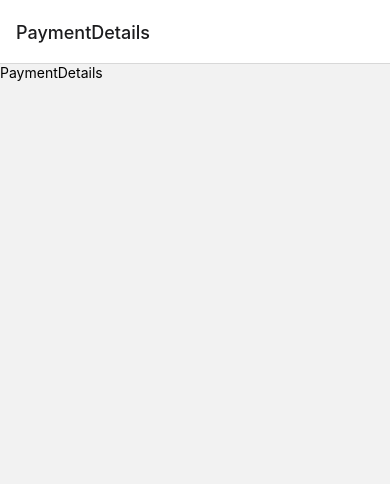
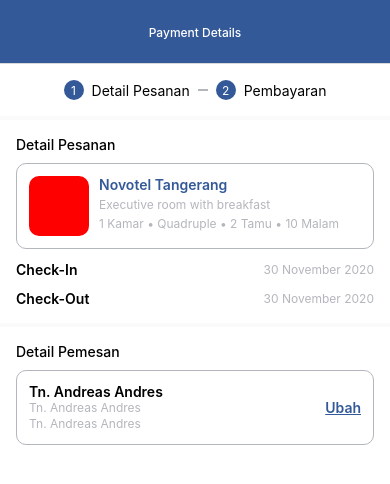
Before and after one commit to zakkymf/BookingToGo, a React Native app: screen /PaymentDetails in a window 390 px wide. Shown: the top 484 px of the page. Built offline with nearby package versions, Linux system fonts and the light colour scheme.

Commit message:
feat: add section detail order

```diff
--- a/package.json
+++ b/package.json
@@ -13,6 +13,7 @@
     "@react-navigation/native": "^6.1.17",
     "@react-navigation/native-stack": "^6.9.26",
     "axios": "^1.6.8",
+    "immer": "^10.1.1",
     "react": "18.2.0",
     "react-native": "0.74.1",
     "react-native-safe-area-context": "^4.10.1",
--- /dev/null
+++ b/src/features/payment-details/domain/entities/payment-details.ts
@@ -0,0 +1,8 @@
+export interface PaymentDetailStore {
+  currentStep: number;
+  actions: PaymentDetailActions;
+}
+
+export interface PaymentDetailActions {
+  setCurrentStep: (value: number) => void;
+}
--- a/src/features/payment-details/presentation/PaymentDetails.tsx
+++ b/src/features/payment-details/presentation/PaymentDetails.tsx
@@ -1,10 +1,66 @@
-import {View, Text} from 'react-native';
-import React from 'react';
+/* eslint-disable react-hooks/exhaustive-deps */
+import React, {useCallback} from 'react';
+import {View, Text, Pressable} from 'react-native';
+import styles from './style';
+import {Stepper} from '@components';
+import {usePaymentDetail} from './usePaymentDetail';
+import {useFocusEffect} from '@react-navigation/native';
 
 const PaymentDetails = () => {
+  const {currentStep, setCurrentStep} = usePaymentDetail();
+
+  useFocusEffect(
+    useCallback(() => {
+      setCurrentStep(1);
+    }, []),
+  );
+
   return (
-    <View>
-      <Text>PaymentDetails</Text>
+    <View style={styles.container}>
+      <Stepper currentStep={currentStep} />
+      <View style={styles.detailOrderContainer}>
+        <Text style={styles.detailOrdertitle}>Detail Pesanan</Text>
+
+        <View style={styles.cardDetailOrder}>
+          <View style={styles.cardDetailOrderContent}>
+            <View style={styles.image} />
+            <View style={styles.detailOrder}>
+              <Text style={styles.detailOrderName}>Novotel Tangerang</Text>
+              <Text style={styles.detailOrderRoom}>
+                Executive room with breakfast
+              </Text>
+              <Text style={styles.detailOrderRoom}>
+                {'1 Kamar \u2022 Quadruple \u2022 2 Tamu \u2022 10 Malam'}
+              </Text>
+            </View>
+          </View>
+        </View>
+
+        <View style={styles.detailOrderBook}>
+          <Text style={styles.detailOrderBookTitle}>Check-In</Text>
+          <Text style={styles.detailOrderBookDate}>30 November 2020</Text>
+        </View>
+
+        <View style={styles.detailOrderBook}>
+          <Text style={styles.detailOrderBookTitle}>Check-Out</Text>
+          <Text style={styles.detailOrderBookDate}>30 November 2020</Text>
+        </View>
+      </View>
+
+      <View style={styles.detailOrdererContainer}>
+        <Text style={styles.detailOrdertitle}>Detail Pemesan</Text>
+
+        <View style={styles.cardDetailOrdererContainer}>
+          <View>
+            <Text style={styles.name}>Tn. Andreas Andres</Text>
+            <Text style={styles.addionalData}>Tn. Andreas Andres</Text>
+            <Text style={styles.addionalData}>Tn. Andreas Andres</Text>
+          </View>
+          <Pressable>
+            <Text style={styles.editText}>Ubah</Text>
+          </Pressable>
+        </View>
+      </View>
     </View>
   );
 };
--- /dev/null
+++ b/src/features/payment-details/presentation/store/usePaymentDetailStore.ts
@@ -0,0 +1,16 @@
+import {create} from 'zustand';
+import {immer} from 'zustand/middleware/immer';
+
+import {PaymentDetailStore} from '@features/payment-details/domain/entities/payment-details';
+
+export const usePaymentDetailStore = create(
+  immer<PaymentDetailStore>(set => ({
+    currentStep: 1,
+    actions: {
+      setCurrentStep: (value: number) => set({currentStep: value}),
+    },
+  })),
+);
+
+export const usePaymentDetailActions = () =>
+  usePaymentDetailStore(state => state.actions);
--- /dev/null
+++ b/src/features/payment-details/presentation/style.ts
@@ -0,0 +1,94 @@
+import {Colors} from '@theme';
+import {StyleSheet} from 'react-native';
+
+const styles = StyleSheet.create({
+  container: {
+    flex: 1,
+    backgroundColor: Colors.white_100,
+  },
+  detailOrderContainer: {
+    padding: 16,
+    marginTop: 4,
+    backgroundColor: Colors.white,
+  },
+  detailOrdertitle: {
+    fontSize: 14,
+    fontWeight: '500',
+  },
+  cardDetailOrder: {
+    padding: 12,
+    marginTop: 10,
+    borderRadius: 10,
+    borderWidth: 0.2,
+    borderColor: Colors.gray,
+  },
+  cardDetailOrderContent: {
+    flexDirection: 'row',
+  },
+  image: {
+    width: 60,
+    height: 60,
+    borderRadius: 10,
+    backgroundColor: 'red',
+  },
+  detailOrder: {
+    marginLeft: 10,
+  },
+  detailOrderName: {
+    fontSize: 14,
+    fontWeight: '600',
+    color: Colors.primary,
+  },
+  detailOrderRoom: {
+    fontSize: 12,
+    marginTop: 4,
+    color: Colors.gray,
+  },
+  detailOrderBook: {
+    marginTop: 12,
+    flexDirection: 'row',
+    alignItems: 'center',
+    justifyContent: 'space-between',
+  },
+  detailOrderBookTitle: {
+    fontSize: 14,
+    fontWeight: '600',
+  },
+  detailOrderBookDate: {
+    fontSize: 12,
+    color: Colors.gray,
+  },
+  detailOrdererContainer: {
+    flex: 1,
+    padding: 16,
+    marginTop: 4,
+    backgroundColor: Colors.white,
+  },
+  cardDetailOrdererContainer: {
+    padding: 12,
+    marginTop: 10,
+    borderRadius: 10,
+    borderWidth: 0.2,
+    borderColor: Colors.gray,
+    flexDirection: 'row',
+    alignItems: 'center',
+    justifyContent: 'space-between',
+  },
+  name: {
+    fontSize: 14,
+    fontWeight: '600',
+  },
+  addionalData: {
+    fontSize: 12,
+    lineHeight: 16,
+    color: Colors.gray,
+  },
+  editText: {
+    fontSize: 14,
+    fontWeight: '600',
+    color: Colors.primary,
+    textDecorationLine: 'underline',
+  },
+});
+
+export default styles;
--- /dev/null
+++ b/src/features/payment-details/presentation/usePaymentDetail.ts
@@ -0,0 +1,14 @@
+import {
+  usePaymentDetailActions,
+  usePaymentDetailStore,
+} from './store/usePaymentDetailStore';
+
+export function usePaymentDetail() {
+  const {currentStep} = usePaymentDetailStore();
+  const {setCurrentStep} = usePaymentDetailActions();
+
+  return {
+    currentStep,
+    setCurrentStep,
+  };
+}
--- a/src/navigation/RootNavigation.tsx
+++ b/src/navigation/RootNavigation.tsx
@@ -1,13 +1,29 @@
 import React from 'react';
 import {createNativeStackNavigator} from '@react-navigation/native-stack';
 import PaymentDetails from '@features/payment-details/presentation/PaymentDetails';
+import {Colors} from '@theme';
 
 const Stack = createNativeStackNavigator();
 
 const RootNavigation = () => {
   return (
     <Stack.Navigator>
-      <Stack.Screen name="PaymentDetails" component={PaymentDetails} />
+      <Stack.Screen
+        name="PaymentDetails"
+        component={PaymentDetails}
+        options={{
+          headerBackVisible: true,
+          headerTitle: 'Payment Details',
+          headerStyle: {
+            backgroundColor: Colors.primary,
+          },
+          headerTitleAlign: 'center',
+          headerTitleStyle: {
+            fontSize: 12,
+            color: Colors.white,
+          },
+        }}
+      />
     </Stack.Navigator>
   );
 };
--- /dev/null
+++ b/src/shared/components/Stepper.tsx
@@ -0,0 +1,82 @@
+import {StyleSheet, Text, View} from 'react-native';
+import React from 'react';
+import {Colors} from '../theme/Colors';
+
+interface Step {
+  step: number | string;
+  menu: string;
+  color: string;
+  backgroundColor: string;
+}
+
+const Step = ({step, menu, color, backgroundColor}: Step) => {
+  return (
+    <View style={styles.indicator}>
+      <View style={styles.stepIndicator}>
+        <Text
+          style={StyleSheet.flatten([
+            styles.stepNumber,
+            {color, backgroundColor},
+          ])}>
+          {step}
+        </Text>
+      </View>
+      <View>
+        <Text>{menu}</Text>
+      </View>
+    </View>
+  );
+};
+
+const renderStep = ({step, menu, currentStep}) => {
+  return (
+    <Step
+      step={step}
+      menu={menu}
+      color={Colors.white}
+      backgroundColor={Colors.primary}
+    />
+  );
+};
+
+export const Stepper = ({currentStep}) => {
+  return (
+    <View style={styles.container}>
+      <View style={styles.indicator}>
+        {renderStep({step: 1, menu: 'Detail Pesanan', currentStep})}
+        <View style={styles.line} />
+        {renderStep({step: 2, menu: 'Pembayaran', currentStep})}
+      </View>
+    </View>
+  );
+};
+
+const styles = StyleSheet.create({
+  container: {
+    padding: 16,
+    backgroundColor: Colors.white,
+  },
+  indicator: {
+    flexDirection: 'row',
+    alignItems: 'center',
+    justifyContent: 'center',
+  },
+  stepIndicator: {
+    height: 20,
+    width: 20,
+    marginRight: 8,
+    borderRadius: 10,
+    alignItems: 'center',
+    justifyContent: 'center',
+    backgroundColor: Colors.primary,
+  },
+  stepNumber: {
+    fontSize: 12,
+  },
+  line: {
+    height: 2,
+    width: 10,
+    marginHorizontal: 8,
+    backgroundColor: Colors.gray,
+  },
+});
--- /dev/null
+++ b/src/shared/components/index.ts
@@ -0,0 +1 @@
+export * from './Stepper';
--- /dev/null
+++ b/src/shared/theme/Colors.ts
@@ -0,0 +1,7 @@
+export const Colors = {
+  primary: '#335998',
+  white: '#ffffff',
+  white_100: '#fafafa',
+
+  gray: '#b4b6bd',
+};
--- /dev/null
+++ b/src/shared/theme/index.ts
@@ -0,0 +1 @@
+export * from './Colors';
```
Also changed, not shown: 1 other file (tests, documents, lock files or other folders).
